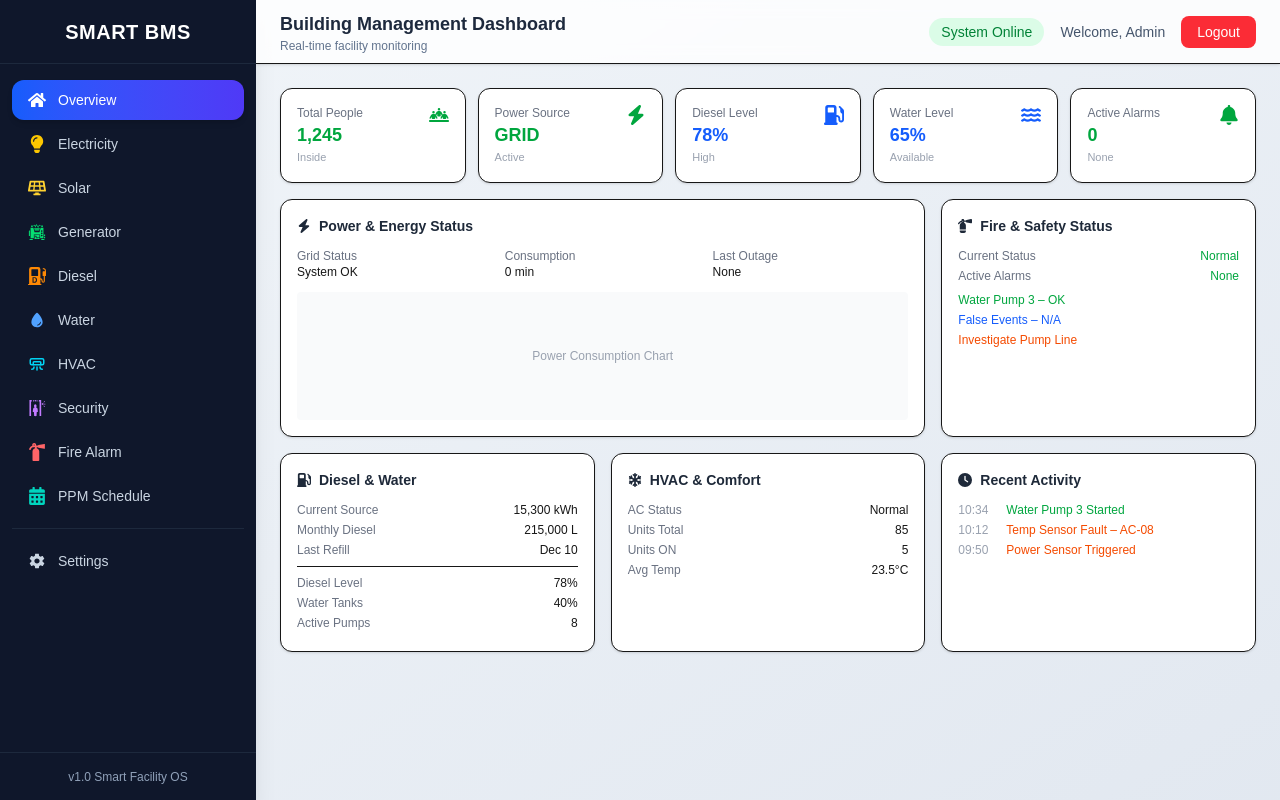
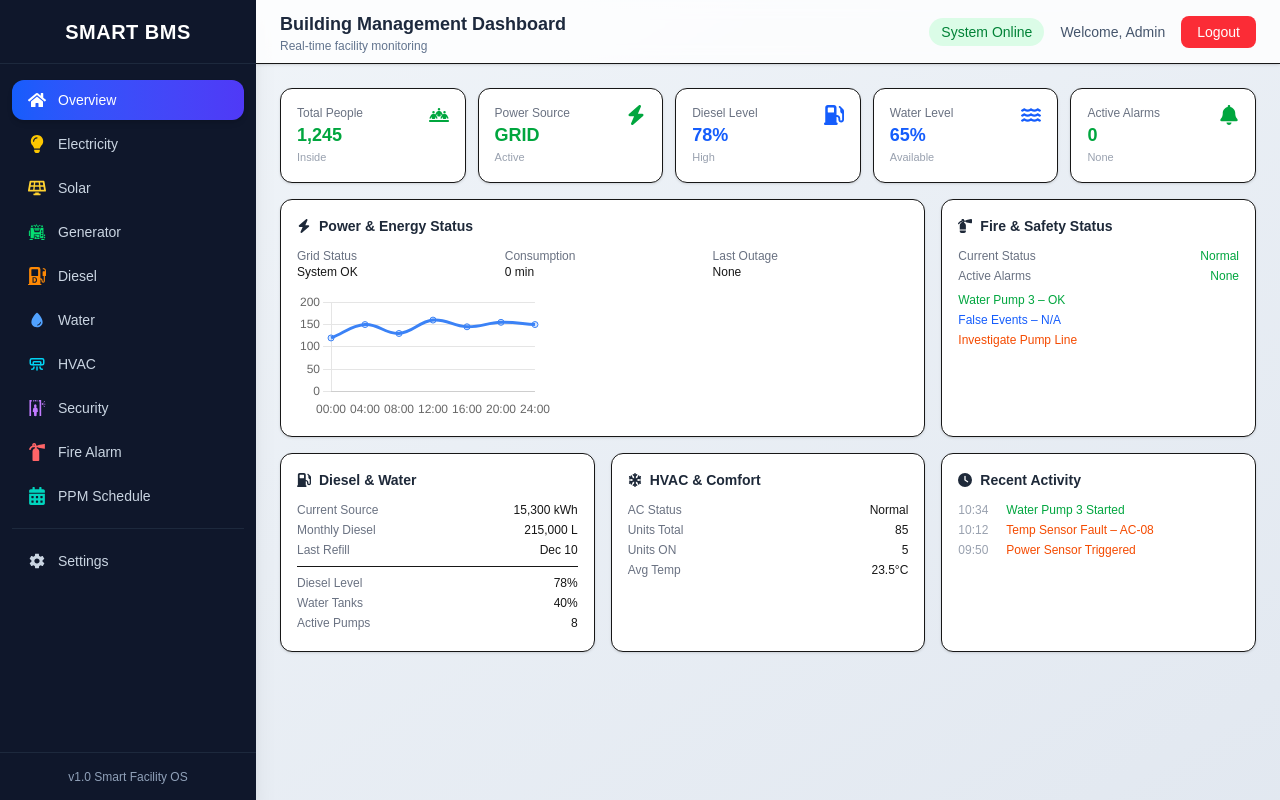
Before and after one commit to orolamilekan/bms, a Next.js app: page /dashboard in a window 1280 px wide. Built offline with nearby package versions, Linux system fonts and the light colour scheme.

Commit message:
modified frontend

```diff
--- a/app/dashboard/page.tsx
+++ b/app/dashboard/page.tsx
@@ -1,3 +1,5 @@
+"use client";
+
 import React from "react";
 import {
   FaPeopleLine,
@@ -9,9 +11,22 @@ import {
   FaSnowflake,
   FaClock,
 } from "react-icons/fa6";
+import { Line } from "react-chartjs-2";
+import {
+  Chart as ChartJS,
+  CategoryScale,
+  LinearScale,
+  PointElement,
+  LineElement,
+  Title,
+  Tooltip,
+  Legend,
+} from "chart.js";
+
+/* ---------- ChartJS Registration ---------- */
+ChartJS.register(CategoryScale, LinearScale, PointElement, LineElement, Title, Tooltip, Legend);
 
 /* ---------- Helpers ---------- */
-
 const statusColor = {
   green: "text-green-600",
   blue: "text-blue-600",
@@ -20,8 +35,31 @@ const statusColor = {
 };
 
 /* ---------- Page ---------- */
+export default function BuildingOverviewPage() {
+  /* Dummy data for Power Consumption Chart */
+  const powerChartData = {
+    labels: ["00:00", "04:00", "08:00", "12:00", "16:00", "20:00", "24:00"],
+    datasets: [
+      {
+        label: "Power Consumption (kWh)",
+        data: [120, 150, 130, 160, 145, 155, 150],
+        borderColor: "#3b82f6",
+        backgroundColor: "rgba(59,130,246,0.2)",
+        tension: 0.4,
+        fill: true,
+      },
+    ],
+  };
 
-export default function BuildingOverviewPage() {
+  const powerChartOptions = {
+    responsive: true,
+    plugins: { legend: { display: false } },
+    scales: {
+      y: { beginAtZero: true },
+      x: { grid: { display: false } },
+    },
+  };
+
   return (
     <div className="space-y-4">
 
@@ -44,8 +82,9 @@ export default function BuildingOverviewPage() {
             <Info label="Last Outage" value="None" />
           </div>
 
-          <div className="h-32 rounded bg-gray-50 flex items-center justify-center text-xs text-gray-400">
-            Power Consumption Chart
+          {/* Chart */}
+          <div className="h-32">
+            <Line data={powerChartData} options={powerChartOptions} />
           </div>
         </Section>
 
@@ -94,7 +133,6 @@ export default function BuildingOverviewPage() {
 }
 
 /* ---------- Components ---------- */
-
 function Section({ title, icon, children, span = 1 }: any) {
   return (
     <div className={`rounded-xl bg-white p-4 shadow-sm border xl:col-span-${span}`}>
```
